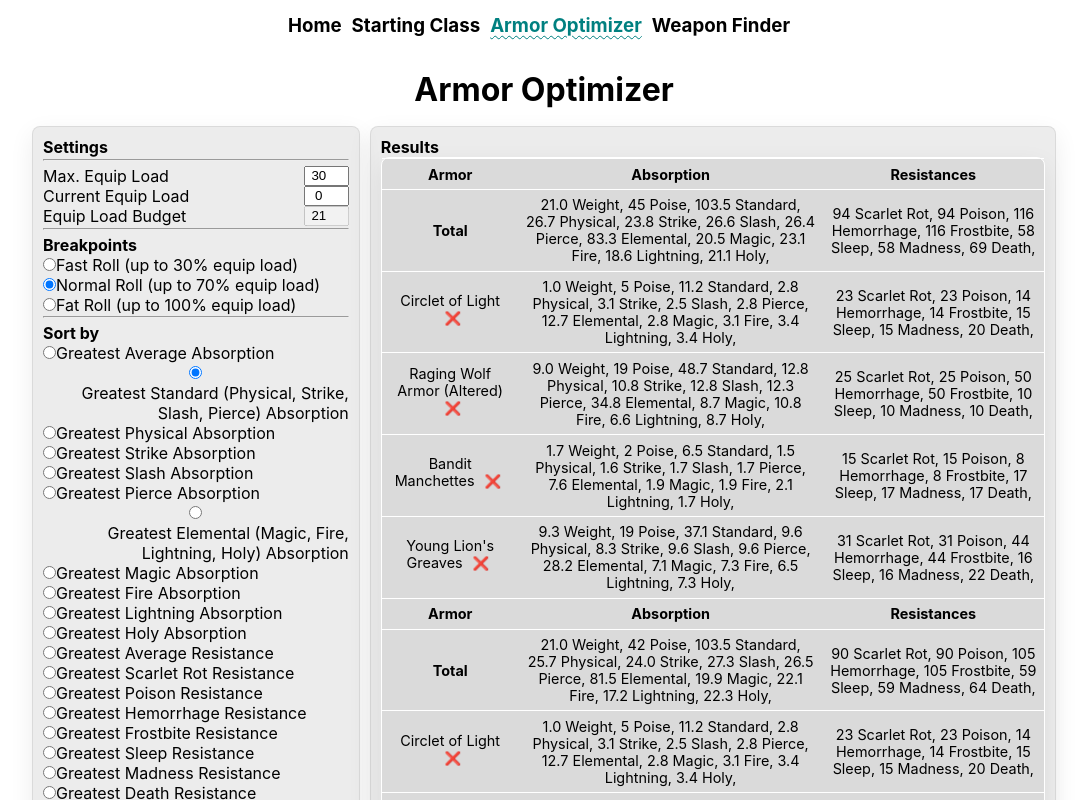
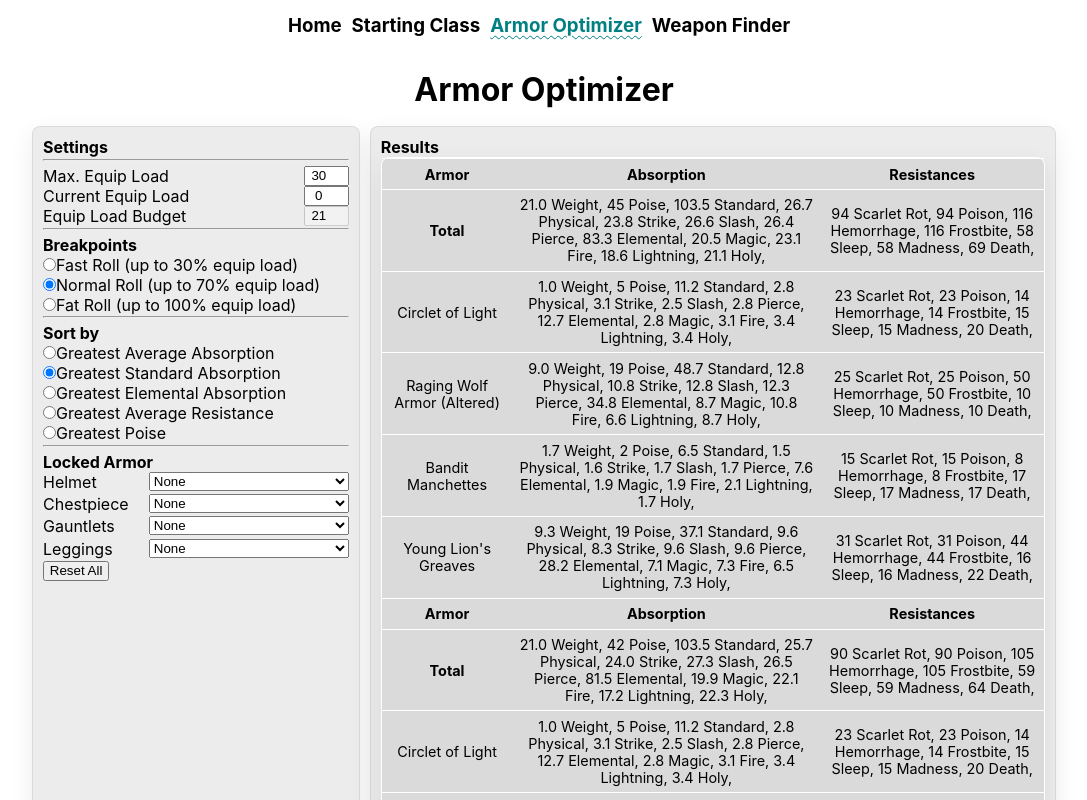
Before and after one commit to vodofrede/erdtree, a Next.js app: page /armor in a window 1280 px wide. Shown: the top 800 px of the page, without its empty margins (96-1183 px from the left). Built offline with nearby package versions, Linux system fonts and the light colour scheme.

Commit message:
commented out new armor page sortBy and ignore features

```diff
--- a/src/app/armor/page.tsx
+++ b/src/app/armor/page.tsx
@@ -10,16 +10,10 @@ import { Set } from "../util/types/set";
 
 const ARMOR_RESULTS_SET_IDS = ["first", "second", "third", "fourth", "fifth"];
 
-// let HELMETS: Armor[] = [];
-// let CHESTPIECES: Armor[] = [];
-// let GAUNTLETS: Armor[] = [];
-// let LEGGINGS: Armor[] = [];
-// let EQUIPMENT: Armor[][] = [];
 let HELMETS: Armor[] = Object.values(require("../data/helmets.json"));
 let CHESTPIECES: Armor[] = Object.values(require("../data/chestpieces.json"));
 let GAUNTLETS: Armor[] = Object.values(require("../data/gauntlets.json"));
 let LEGGINGS: Armor[] = Object.values(require("../data/leggings.json"));
-let EQUIPMENT: Armor[][] = [HELMETS, CHESTPIECES, GAUNTLETS, LEGGINGS];
 
 export default function ArmorPage() {
     // STATES
@@ -67,52 +61,50 @@ export default function ArmorPage() {
 
     // FUNCTIONS
 
-    function updateLockedItems(newItem: Armor, oldItem?: Armor) {
+    function updateLockedItems(newItem: Armor, oldItem?: Armor): void {
         console.time("updateLockedItems");
-
         setLockedItems([...lockedItems.filter((i) => i !== oldItem), newItem]);
         console.timeEnd("updateLockedItems");
     }
 
-    function updateMaxEquipLoad(value: number) {
+    function updateMaxEquipLoad(value: number): void {
         console.time("update max equip load");
         setMaxEquipLoad(value);
         console.timeEnd("update max equip load");
     }
 
-    function updateCurrentEquipLoad(value: number) {
+    function updateCurrentEquipLoad(value: number): void {
         console.time("update current equip load");
         setCurrentEquipLoad(value);
         console.timeEnd("update current equip load");
     }
 
-    function updateBreakpoint(value: number) {
+    function updateBreakpoint(value: number): void {
         console.time("update breakpoint");
         setBreakpoint(value);
         console.timeEnd("update breakpoint");
     }
 
-    function updateSortBy(value: string) {
+    function updateSortBy(value: string): void {
         console.time("update sort by");
         setSortBy(value);
         console.timeEnd("update sort by");
     }
 
-    function addIgnoredItem(newItem: Armor) {
+    function addIgnoredItem(newItem: Armor): void {
         console.time("add ignored item");
         if (ignoredItems.includes(newItem)) return;
         setIgnoredItems([...ignoredItems, newItem]);
         console.timeEnd("add ignored item");
     }
 
-    function removeIgnoredItem(oldItem: Armor) {
+    function removeIgnoredItem(oldItem: Armor): void {
         console.time("remove ignored item");
         setIgnoredItems(ignoredItems.filter((i) => i !== oldItem));
         console.timeEnd("remove ignored item");
     }
 
     function dominated(itemList: Armor[]): Armor[] {
-        console.time("dominated");
         if (lockedItems.some((item: Armor) => itemList.includes(item))) {
             return [itemList.find((item: any) => lockedItems.includes(item))!];
         }
@@ -132,7 +124,6 @@ export default function ArmorPage() {
             }
         });
 
-        console.timeEnd("dominated");
         return approved;
     }
 
@@ -241,7 +232,7 @@ export default function ArmorPage() {
         }, selection.slice(0, 5));
     }
 
-    function resetAll() {
+    function resetAll(): void {
         console.time("resetAll");
         [
             ...(document.getElementsByName(
@@ -316,7 +307,7 @@ export default function ArmorPage() {
         ];
     }
 
-    function setStatsToString(set: Set) {
+    function setStatsToString(set: Set): string[] {
         let imaginary: Armor = {
             id: "IMAGINARY",
             name: "IMAGINARY",
@@ -412,22 +403,28 @@ export default function ArmorPage() {
         console.time("update best");
         setBest(knapSack());
         console.timeEnd("update best");
+        console.timeEnd("update");
     }, [selection]);
 
     useEffect(() => {
+        console.time("update");
         console.time("update selection");
         setSelection(permutations([helmets, chestpieces, gauntlets, leggings]));
         console.timeEnd("update selection");
     }, [helmets, chestpieces, gauntlets, leggings, equipLoadBudget]);
 
     useEffect(() => {
+        console.time("update");
+        console.time("update sets");
         setHelmets(dominated(HELMETS));
         setChestpieces(dominated(CHESTPIECES));
         setGauntlets(dominated(GAUNTLETS));
         setLeggings(dominated(LEGGINGS));
+        console.timeEnd("update sets");
     }, [lockedItems, ignoredItems, sortBy]);
 
     useEffect(() => {
+        console.time("update");
         console.time("update equip load budget");
         setEquipLoadBudget(
             Math.max(maxEquipLoad * breakpoint - currentEquipLoad, 0.0)
@@ -511,13 +508,13 @@ export default function ArmorPage() {
                             checked={sortBy === "sort-average"}
                         />
                         <InputRadio
-                            label="Greatest Standard (Physical, Strike, Slash, Pierce) Absorption"
+                            label="Greatest Standard Absorption"
                             id="sort-standard"
                             onClick={() => updateSortBy("sort-standard")}
                             name="sorting-order"
                             checked={sortBy === "sort-standard"}
                         />
-                        <InputRadio
+                        {/* <InputRadio
                             label="Greatest Physical Absorption"
                             id="sort-physical"
                             onClick={() => updateSortBy("sort-physical")}
@@ -544,15 +541,15 @@ export default function ArmorPage() {
                             onClick={() => updateSortBy("sort-pierce")}
                             name="sorting-order"
                             checked={sortBy === "sort-pierce"}
-                        />
+                        /> */}
                         <InputRadio
-                            label="Greatest Elemental (Magic, Fire, Lightning, Holy) Absorption"
+                            label="Greatest Elemental Absorption"
                             id="sort-elemental"
                             onClick={() => updateSortBy("sort-elemental")}
                             name="sorting-order"
                             checked={sortBy === "sort-elemental"}
                         />
-                        <InputRadio
+                        {/* <InputRadio
                             label="Greatest Magic Absorption"
                             id="sort-magic"
                             onClick={() => updateSortBy("sort-magic")}
@@ -579,7 +576,7 @@ export default function ArmorPage() {
                             onClick={() => updateSortBy("sort-holy")}
                             name="sorting-order"
                             checked={sortBy === "sort-holy"}
-                        />
+                        /> */}
                         <InputRadio
                             label="Greatest Average Resistance"
                             id="sort-resistances"
@@ -587,7 +584,7 @@ export default function ArmorPage() {
                             name="sorting-order"
                             checked={sortBy === "sort-resistances"}
                         />
-                        <InputRadio
+                        {/* <InputRadio
                             label="Greatest Scarlet Rot Resistance"
                             id="sort-scarlet-rot"
                             onClick={() => updateSortBy("sort-scarlet-rot")}
@@ -635,7 +632,7 @@ export default function ArmorPage() {
                             onClick={() => updateSortBy("sort-death")}
                             name="sorting-order"
                             checked={sortBy === "sort-death"}
-                        />
+                        /> */}
                         <InputRadio
                             label="Greatest Poise"
                             id="sort-poise"
@@ -714,7 +711,7 @@ export default function ArmorPage() {
                                 Reset All
                             </button>
                         </div>
-                        <hr />
+                        {/* <hr />
                         <b>Ignored Armor</b>
                         <div>
                             <ul id="ignored-items">
@@ -736,7 +733,7 @@ export default function ArmorPage() {
                                     </li>
                                 ))}
                             </ul>
-                        </div>
+                        </div> */}
                     </article>
                     {/* <!-- sort --> */}
                     <article style={{ flexBasis: "60%", minWidth: "320px" }}>
--- a/src/app/layout.tsx
+++ b/src/app/layout.tsx
@@ -1,14 +1,14 @@
 import type { Metadata, Viewport } from "next";
 import Link from "next/link";
 import "./globals.css";
-import { NavLinks } from "./ui/nav-links";
+import { NavLinks } from "./ui/NavLinks";
 
 export const metadata: Metadata = {
     title: "Elden Ring Build Tools - Erdtree",
     description: "Elden Ring Build Tools - Armor, Weapon and Class Optimizer",
     authors: { name: "vodofrede", url: "https://github.com/vodofrede" },
     icons: {
-        icon: "/favicon.ico",
+        icon: "./favicon.ico",
     },
 };
 
--- a/src/app/ui/ArmorResultRow.tsx
+++ b/src/app/ui/ArmorResultRow.tsx
@@ -46,7 +46,7 @@ function ArmorResultRow(props: {
         <tr id={props.id}>
             <td>
                 {name}
-                {ignoreButton}
+                {/* {ignoreButton} */}
             </td>
             <td>{props.stats[0]}</td>
             <td>{props.stats[1]}</td>
```
Also changed, not shown: src/app/ui/NavLinks.tsx (renamed from src/app/ui/nav-links.tsx), 1 other file (tests, documents, lock files or other folders).
